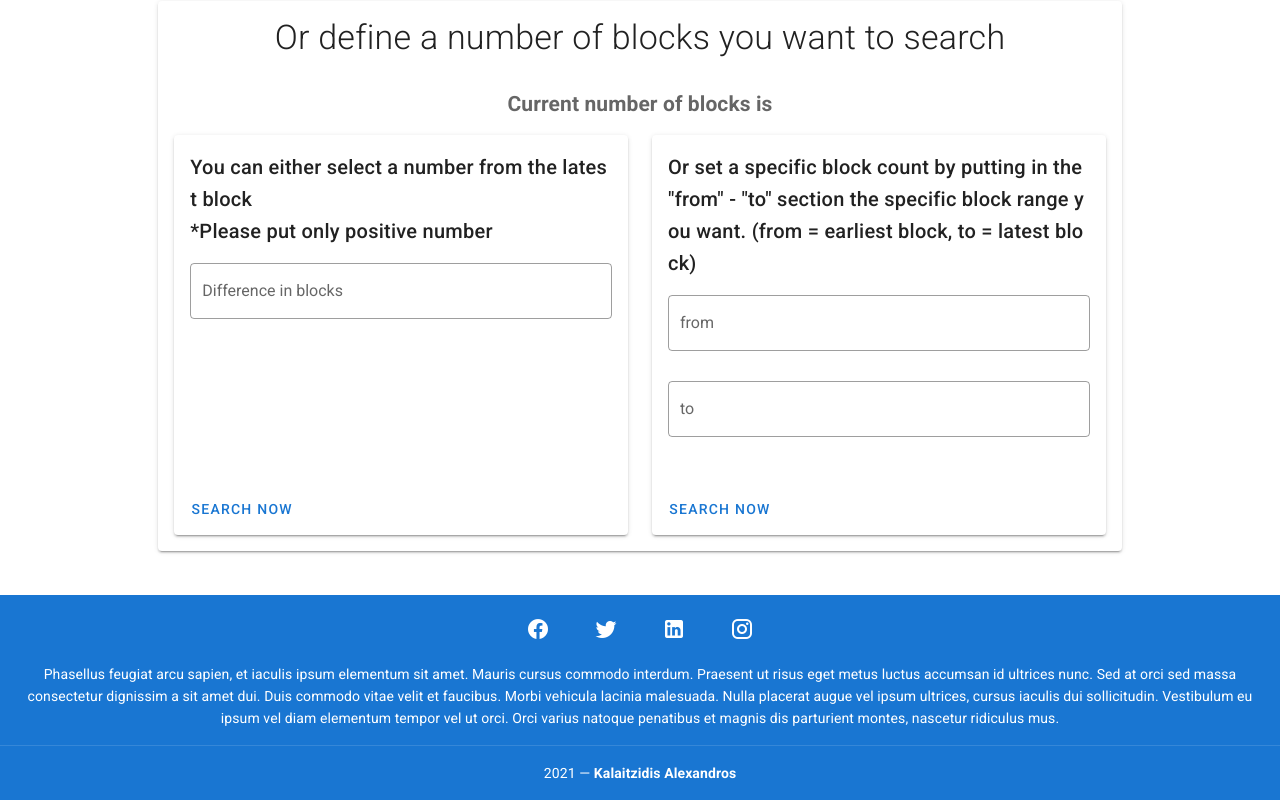
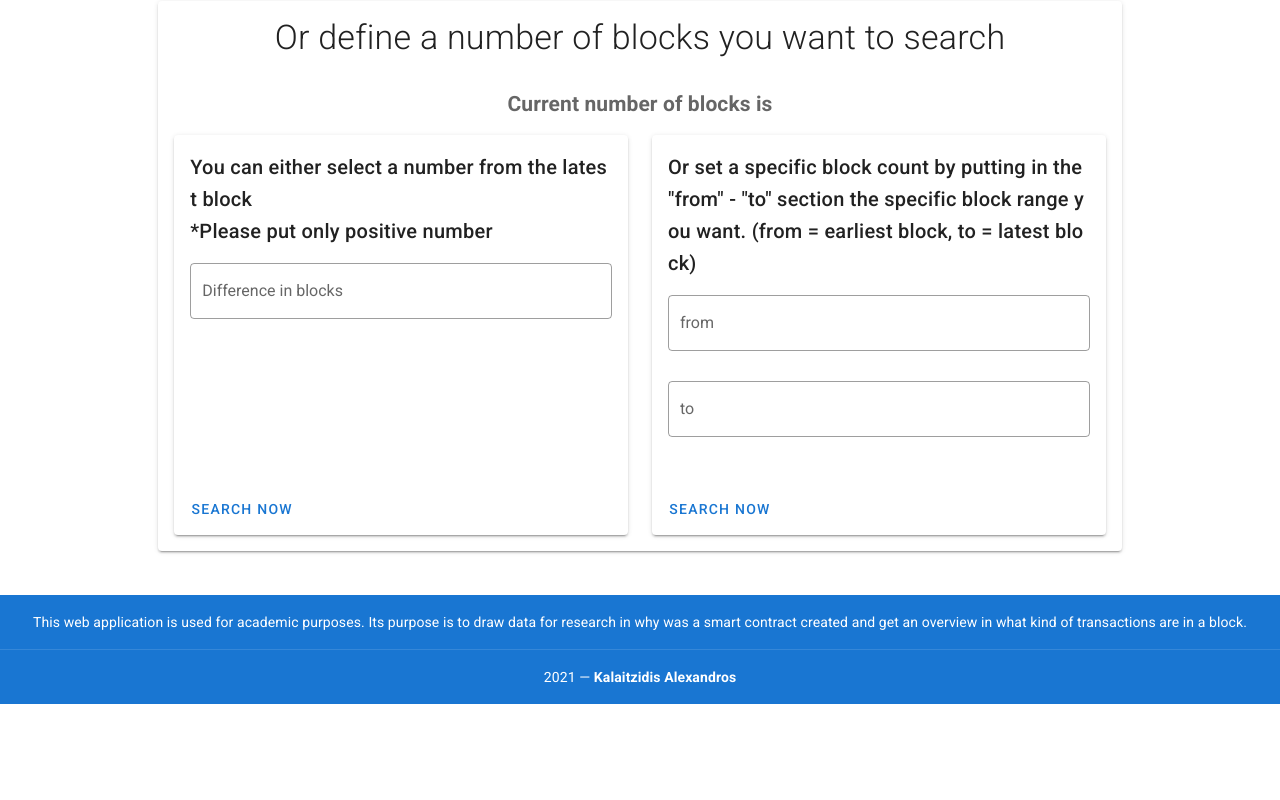
Before and after one commit to alexkala1/ethereum-client, a Vue app in the folder client/: page / in a window 1280 px wide. Shown: the part 327-1127 px from the top of the page. After the commit the page ends 1031 px from the top, so only its background shows below. Built offline with nearby package versions, Linux system fonts and the light colour scheme; no server answers.

Commit message:
Form footer

```diff
--- a/client/src/components/footer.vue
+++ b/client/src/components/footer.vue
@@ -1,29 +1,11 @@
 <template>
 	<v-footer dark padless app absolute class="d-print-none">
-		<v-card flat tile class="primary white--text text-center">
-			<v-card-text>
-				<v-btn
-					v-for="icon in icons"
-					:key="icon"
-					class="mx-4 white--text"
-					icon
-				>
-					<v-icon size="24px">
-						{{ icon }}
-					</v-icon>
-				</v-btn>
-			</v-card-text>
+		<v-card flat tile class="primary white--text text-center" width="100%">
 
-			<v-card-text class="white--text pt-0">
-				Phasellus feugiat arcu sapien, et iaculis ipsum elementum sit
-				amet. Mauris cursus commodo interdum. Praesent ut risus eget
-				metus luctus accumsan id ultrices nunc. Sed at orci sed massa
-				consectetur dignissim a sit amet dui. Duis commodo vitae velit
-				et faucibus. Morbi vehicula lacinia malesuada. Nulla placerat
-				augue vel ipsum ultrices, cursus iaculis dui sollicitudin.
-				Vestibulum eu ipsum vel diam elementum tempor vel ut orci. Orci
-				varius natoque penatibus et magnis dis parturient montes,
-				nascetur ridiculus mus.
+			<v-card-text class="white--text text-center">
+				This web application is used for academic purposes. Its purpose
+				is to draw data for research in why was a smart contract created
+				and get an overview in what kind of transactions are in a block.
 			</v-card-text>
 
 			<v-divider></v-divider>
```
